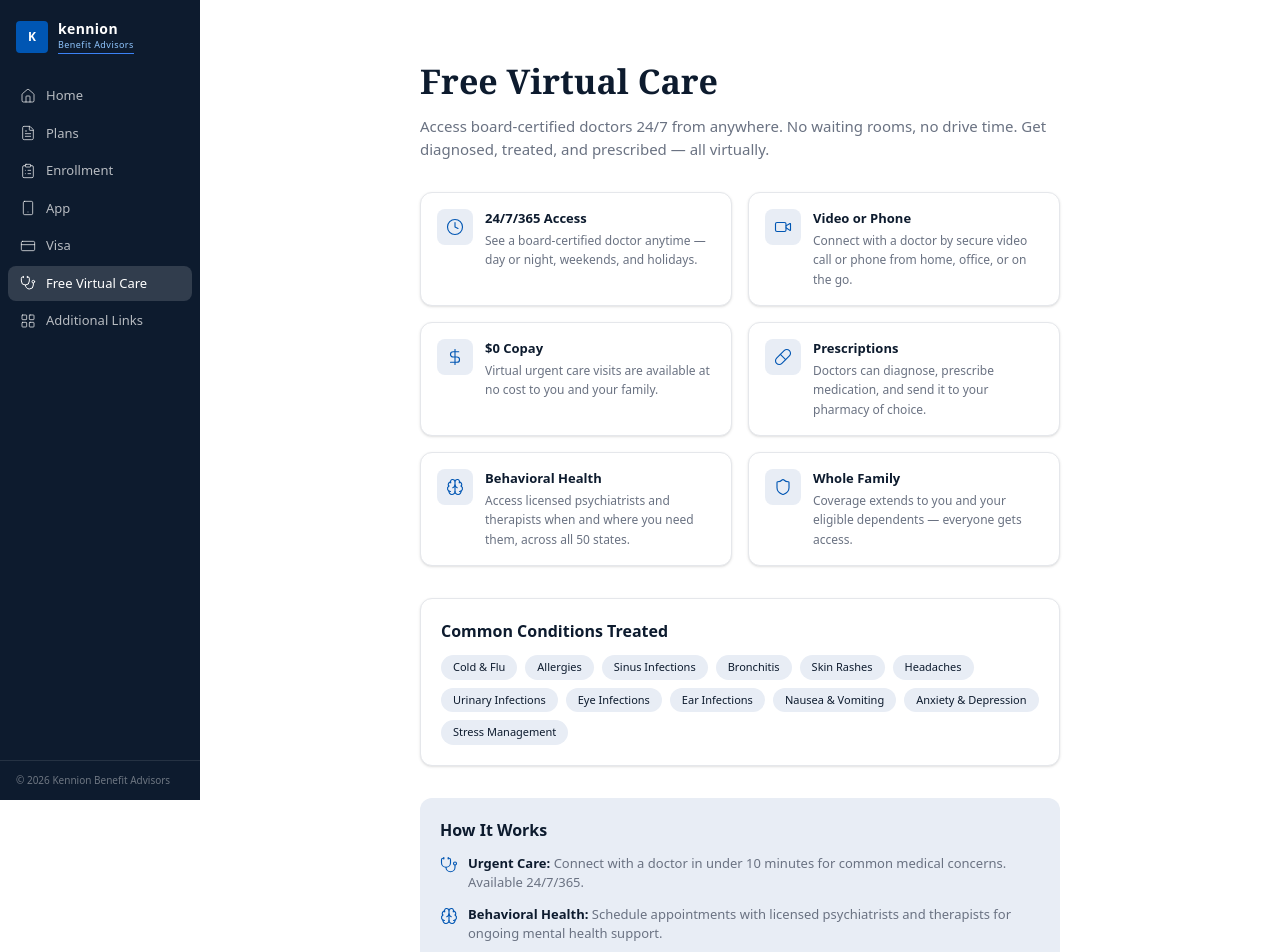
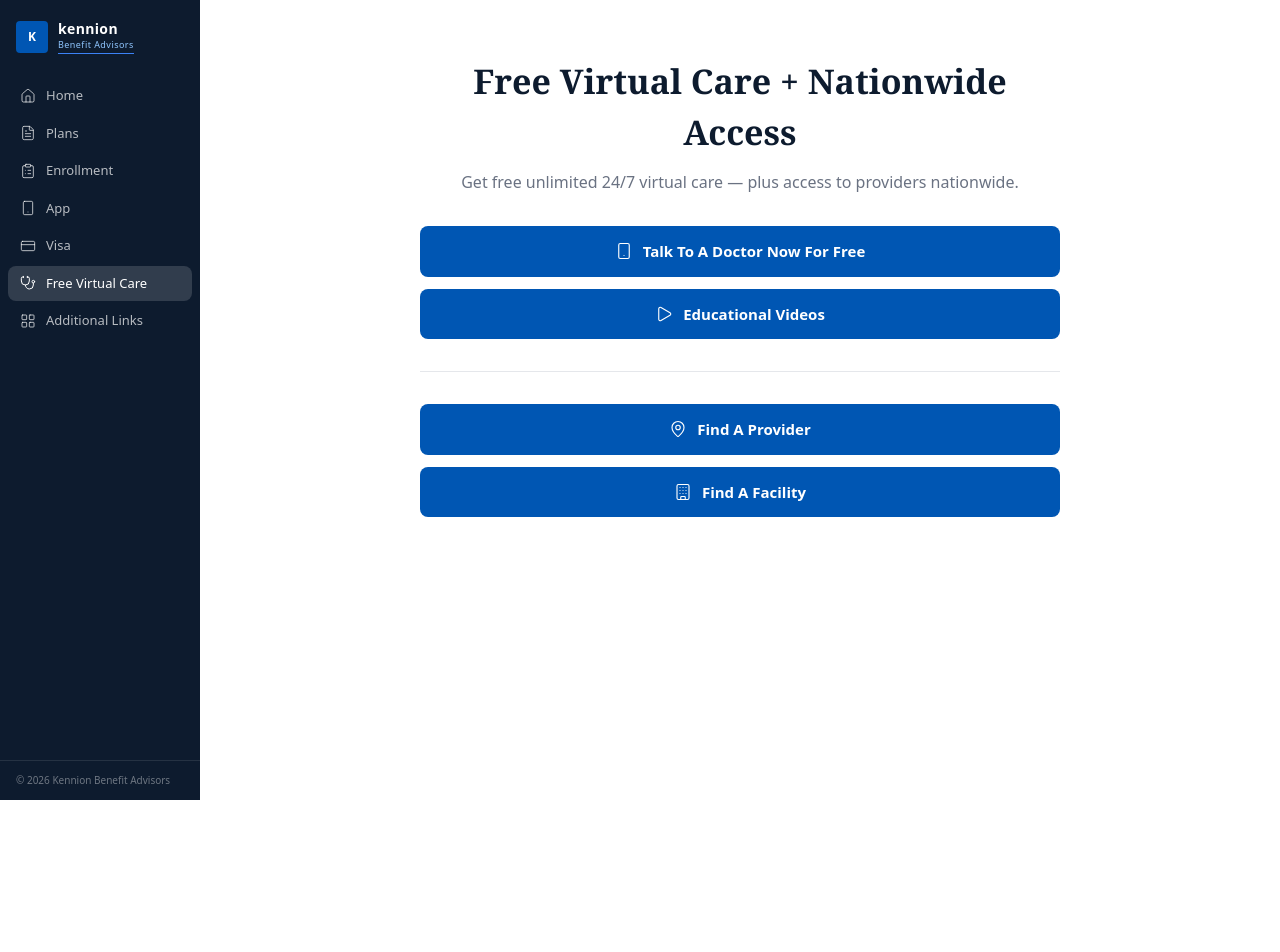
Before and after one commit to sheph007-pixel/Program-Website, a Next.js app: page /virtual-care in a window 1280 px wide. Shown: the top 952 px of the page. After the commit the page ends 800 px from the top, so only its background shows below. Built offline with nearby package versions, Linux system fonts and the light colour scheme.

Commit message:
Rebuild Virtual Care page to match Glide app layout
- Title: "Free Virtual Care + Nationwide Access"
- Two sections separated by divider
- Top: Talk To A Doctor Now For Free, Educational Videos
- Bottom: Find A Provider, Find A Facility

https://claude.ai/code/session_01E2sn2eFH4irD9qcwUsn9Qp

```diff
--- a/src/app/virtual-care/page.tsx
+++ b/src/app/virtual-care/page.tsx
@@ -1,166 +1,62 @@
-import {
-  Video,
-  Phone,
-  Clock,
-  DollarSign,
-  Shield,
-  Brain,
-  Pill,
-  Stethoscope,
-} from "lucide-react";
-
-const features = [
-  {
-    icon: Clock,
-    title: "24/7/365 Access",
-    desc: "See a board-certified doctor anytime — day or night, weekends, and holidays.",
-  },
-  {
-    icon: Video,
-    title: "Video or Phone",
-    desc: "Connect with a doctor by secure video call or phone from home, office, or on the go.",
-  },
-  {
-    icon: DollarSign,
-    title: "$0 Copay",
-    desc: "Virtual urgent care visits are available at no cost to you and your family.",
-  },
-  {
-    icon: Pill,
-    title: "Prescriptions",
-    desc: "Doctors can diagnose, prescribe medication, and send it to your pharmacy of choice.",
-  },
-  {
-    icon: Brain,
-    title: "Behavioral Health",
-    desc: "Access licensed psychiatrists and therapists when and where you need them, across all 50 states.",
-  },
-  {
-    icon: Shield,
-    title: "Whole Family",
-    desc: "Coverage extends to you and your eligible dependents — everyone gets access.",
-  },
-];
-
-const conditions = [
-  "Cold & Flu",
-  "Allergies",
-  "Sinus Infections",
-  "Bronchitis",
-  "Skin Rashes",
-  "Headaches",
-  "Urinary Infections",
-  "Eye Infections",
-  "Ear Infections",
-  "Nausea & Vomiting",
-  "Anxiety & Depression",
-  "Stress Management",
-];
+import { Smartphone, Play, MapPin, Building } from "lucide-react";
 
 export default function VirtualCarePage() {
   return (
-    <div className="mx-auto max-w-[680px] px-5 py-10 sm:py-14">
-      <h1 className="page-title mb-2 text-[28px] font-bold text-[var(--kennion-navy)] sm:text-[34px]">
-        Free Virtual Care
+    <div className="mx-auto flex min-h-screen max-w-[680px] flex-col items-center px-5 py-10 sm:py-14">
+      <h1 className="page-title mb-3 text-center text-[28px] font-bold text-[var(--kennion-navy)] sm:text-[34px]">
+        Free Virtual Care + Nationwide Access
       </h1>
-      <p className="mb-8 text-[15px] text-gray-500">
-        Access board-certified doctors 24/7 from anywhere. No waiting rooms, no
-        drive time. Get diagnosed, treated, and prescribed — all virtually.
+      <p className="mb-8 text-center text-[15px] text-gray-500 sm:text-base">
+        Get free unlimited 24/7 virtual care &mdash; plus access to providers
+        nationwide.
       </p>
 
-      {/* Features */}
-      <div className="mb-8 grid gap-4 sm:grid-cols-2">
-        {features.map((f) => {
-          const Icon = f.icon;
-          return (
-            <div
-              key={f.title}
-              className="flex gap-3 rounded-xl border border-gray-200 bg-white p-4 shadow-sm"
-            >
-              <div className="flex h-9 w-9 shrink-0 items-center justify-center rounded-lg bg-[var(--kennion-light)] text-[var(--kennion-blue)]">
-                <Icon size={18} strokeWidth={1.5} />
-              </div>
-              <div>
-                <h3 className="mb-0.5 text-[13px] font-semibold text-[var(--kennion-navy)]">
-                  {f.title}
-                </h3>
-                <p className="text-[12px] leading-relaxed text-gray-500">
-                  {f.desc}
-                </p>
-              </div>
-            </div>
-          );
-        })}
+      {/* Virtual Care Buttons */}
+      <div className="flex w-full flex-col gap-3">
+        <a
+          href="https://recurohealth.com"
+          target="_blank"
+          rel="noopener noreferrer"
+          className="flex w-full items-center justify-center gap-2.5 rounded-lg bg-[var(--kennion-blue)] px-6 py-3.5 text-[15px] font-semibold text-white transition-all hover:bg-[var(--kennion-blue-hover)]"
+        >
+          <Smartphone size={18} strokeWidth={1.5} />
+          Talk To A Doctor Now For Free
+        </a>
+        <a
+          href="https://recurohealth.com"
+          target="_blank"
+          rel="noopener noreferrer"
+          className="flex w-full items-center justify-center gap-2.5 rounded-lg bg-[var(--kennion-blue)] px-6 py-3.5 text-[15px] font-semibold text-white transition-all hover:bg-[var(--kennion-blue-hover)]"
+        >
+          <Play size={18} strokeWidth={1.5} />
+          Educational Videos
+        </a>
       </div>
 
-      {/* Common conditions */}
-      <div className="mb-8 rounded-xl border border-gray-200 bg-white p-5 shadow-sm">
-        <h2 className="mb-3 text-base font-semibold text-[var(--kennion-navy)]">
-          Common Conditions Treated
-        </h2>
-        <div className="flex flex-wrap gap-2">
-          {conditions.map((c) => (
-            <span
-              key={c}
-              className="rounded-full bg-[var(--kennion-light)] px-3 py-1 text-[11px] font-medium text-[var(--kennion-navy)]"
-            >
-              {c}
-            </span>
-          ))}
-        </div>
+      {/* Divider */}
+      <div className="my-8 w-full border-t border-gray-200" />
+
+      {/* Find Care Buttons */}
+      <div className="flex w-full flex-col gap-3">
+        <a
+          href="https://hez.connect.payercompass.com/"
+          target="_blank"
+          rel="noopener noreferrer"
+          className="flex w-full items-center justify-center gap-2.5 rounded-lg bg-[var(--kennion-blue)] px-6 py-3.5 text-[15px] font-semibold text-white transition-all hover:bg-[var(--kennion-blue-hover)]"
+        >
+          <MapPin size={18} strokeWidth={1.5} />
+          Find A Provider
+        </a>
+        <a
+          href="https://hez.connect.payercompass.com/"
+          target="_blank"
+          rel="noopener noreferrer"
+          className="flex w-full items-center justify-center gap-2.5 rounded-lg bg-[var(--kennion-blue)] px-6 py-3.5 text-[15px] font-semibold text-white transition-all hover:bg-[var(--kennion-blue-hover)]"
+        >
+          <Building size={18} strokeWidth={1.5} />
+          Find A Facility
+        </a>
       </div>
-
-      {/* How it works */}
-      <div className="mb-8 rounded-xl bg-[var(--kennion-light)] p-5">
-        <h2 className="mb-3 text-base font-semibold text-[var(--kennion-navy)]">
-          How It Works
-        </h2>
-        <div className="space-y-3">
-          <div className="flex items-start gap-2.5">
-            <Stethoscope
-              size={18}
-              className="mt-0.5 shrink-0 text-[var(--kennion-blue)]"
-              strokeWidth={1.5}
-            />
-            <p className="text-[13px] text-gray-500">
-              <strong className="text-[var(--kennion-navy)]">Urgent Care:</strong> Connect with a doctor in under 10
-              minutes for common medical concerns. Available 24/7/365.
-            </p>
-          </div>
-          <div className="flex items-start gap-2.5">
-            <Brain
-              size={18}
-              className="mt-0.5 shrink-0 text-[var(--kennion-blue)]"
-              strokeWidth={1.5}
-            />
-            <p className="text-[13px] text-gray-500">
-              <strong className="text-[var(--kennion-navy)]">Behavioral Health:</strong> Schedule appointments with
-              licensed psychiatrists and therapists for ongoing mental health
-              support.
-            </p>
-          </div>
-          <div className="flex items-start gap-2.5">
-            <Phone
-              size={18}
-              className="mt-0.5 shrink-0 text-[var(--kennion-blue)]"
-              strokeWidth={1.5}
-            />
-            <p className="text-[13px] text-gray-500">
-              <strong className="text-[var(--kennion-navy)]">Follow-up Care:</strong> Personalized, ongoing
-              communication ensures you get the follow-up care you need.
-            </p>
-          </div>
-        </div>
-      </div>
-
-      <a
-        href="https://recurohealth.com"
-        target="_blank"
-        rel="noopener noreferrer"
-        className="block w-full rounded-lg bg-[var(--kennion-blue)] py-3.5 text-center text-[15px] font-semibold text-white shadow-md transition-all hover:bg-[var(--kennion-blue-hover)] hover:shadow-lg"
-      >
-        Access Virtual Care Now
-      </a>
     </div>
   );
 }
```
